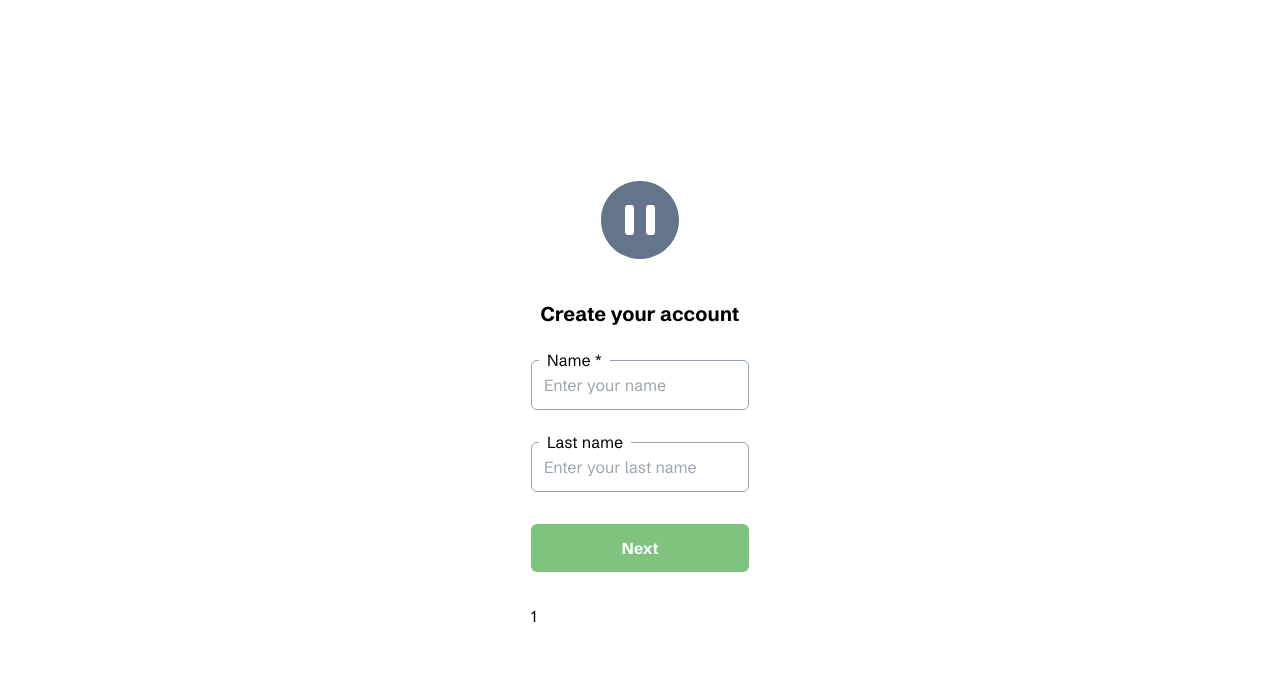
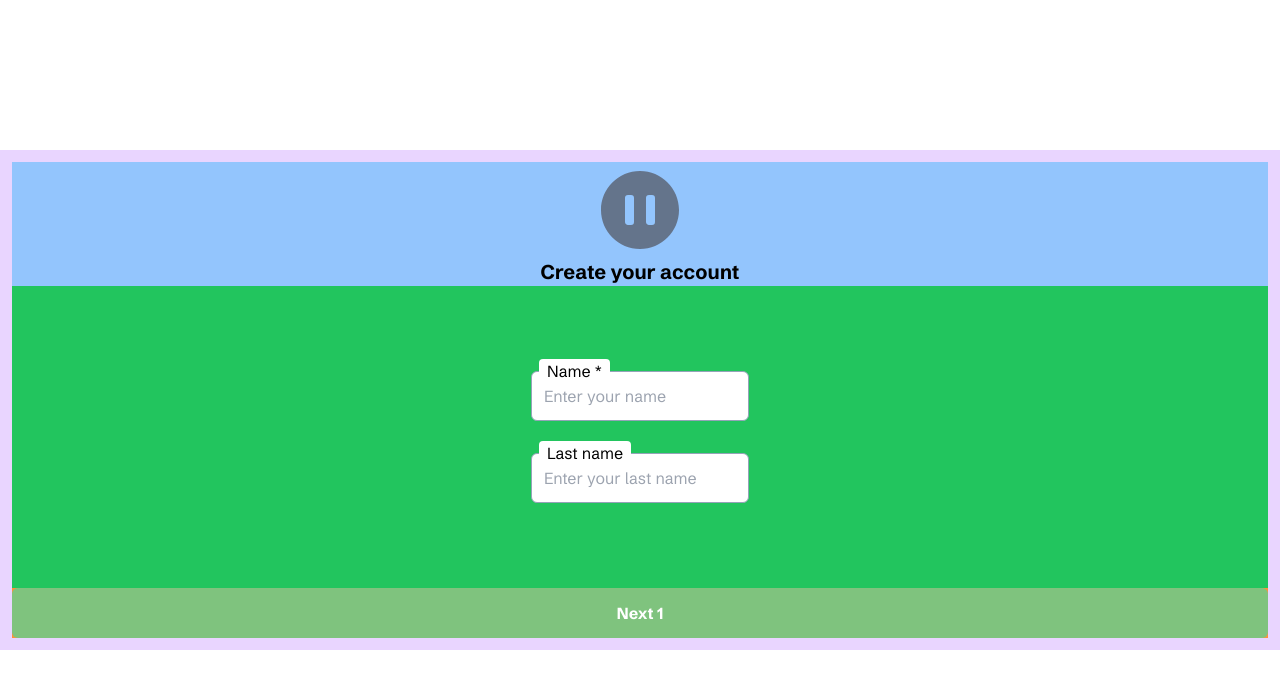
Before and after one commit to joaquincodigo/recipemanager, a Next.js app: page /register in a window 1280 px wide. Shown: the top 688 px of the page. Built offline with nearby package versions, Linux system fonts and the light colour scheme; no server answers.

Commit message:
Creating fixed positions for parts of the form and making only the form inputs dynamic

```diff
--- a/app/(auth-pages)/register/page.js
+++ b/app/(auth-pages)/register/page.js
@@ -27,15 +27,19 @@ export default function RegisterPage() {
   };
 
   return (
-    <form className="p-3 flex flex-col gap-y-8" autoComplete="off">
-      {/* +-+-+-+-+-+-+-+-+-+-+-+-+-+-+-+-+-+-*/}
-      {/* TODO: ADD LOGO AFTER YOU FINISH IT  */}
-      {/* +-+-+-+-+-+-+-+-+-+-+-+-+-+-+-+-+-+-*/}
+    <form
+      className="bg-purple-200 h-[500px] w-full p-3 flex flex-col"
+      autoComplete="off"
+    >
+      {/* +-+-+-+-+-+-+-+-+-+-+- HEADING  +-+-+-+-+-+-+-+-+-+-+-+-+*/}
+      <div className="bg-blue-300 flex-2">
         <PauseCircleIcon className="h-24 w-24 text-slate-500 mx-auto" />
+        <h1 className="text-xl text-center font-bold">Create your account</h1>
+      </div>
 
-      {/* HEADING */}
-      <h1 className="text-xl text-center font-bold">Create your account</h1>
-
+      {/* +-+-+-+-+-+-+-+-+-+-+- PAGE 1 +-+-+-+-+-+-+-+-+-+-+-+-+*/}
+      <div className="flex flex-col justify-center items-center gap-y-8 flex-[6] bg-green-500">
+        {/* PAGE 1 */}
         {currentPage === 1 && (
           <>
             {/* NAME */}
@@ -56,7 +60,6 @@ export default function RegisterPage() {
                 required
               />
             </div>
-
             {/* LASTNAME */}
             <div className="relative">
               <label
@@ -77,70 +80,13 @@ export default function RegisterPage() {
           </>
         )}
 
-      {currentPage === 2 && (
-        <>
-          {/* MAIL */}
-          <div className="relative">
-            <label
-              className="absolute left-2 -top-3 px-2 z-10 rounded bg-white"
-              htmlFor="mail"
-            >
-              Mail *
-            </label>
-            <input
-              className="bg-white p-3 rounded-md border border-slate-400 focus:outline-none focus:ring-2 focus:ring-[#7FC37E]"
-              placeholder="Enter your mail"
-              type="email"
-              id="email"
-              name="email"
-              autoComplete="new-mail"
-            />
-          </div>
-        </>
-      )}
+        {currentPage === 2 && <></>}
 
-      {currentPage === 3 && (
-        <>
-          {/* PASSWORD */}
-          <div className="relative">
-            <label
-              className="absolute left-2 -top-3 px-2 z-10 rounded bg-white"
-              htmlFor="password"
-            >
-              Password *
-            </label>
-            <input
-              className="bg-white p-3 rounded-md border border-slate-400 focus:outline-none focus:ring-2 focus:ring-[#7FC37E]"
-              placeholder="Enter your mail"
-              type="password"
-              id="password"
-              name="password"
-              autoComplete="new-password"
-            />
+        {currentPage === 3 && <></>}
       </div>
 
-          {/* PASSWORD VERIFICATIOn */}
-          <div className="relative">
-            <label
-              className="absolute left-2 -top-3 px-2 z-10 rounded bg-white"
-              htmlFor="password-verification"
-            >
-              Password Verification *
-            </label>
-            <input
-              className="bg-white p-3 rounded-md border border-slate-400 focus:outline-none focus:ring-2 focus:ring-[#7FC37E]"
-              placeholder="Re-enter your password"
-              type="password"
-              id="password-verfication"
-              name="password-verification"
-              autoComplete="password-verification"
-            />
-          </div>
-        </>
-      )}
-
-      {/* REGISTER BUTTON */}
-      <div className="flex gap-x-3">
+      {/* +-+-+-+-+-+-+-+-+-+-+- FORM BUTTONS +-+-+-+-+-+-+-+-+-+-+-+-+*/}
+      <div className="flex gap-x-3 flex-1 bg-orange-400">
         {currentPage != 1 && (
           <button
             onClick={handleBack}
@@ -154,13 +100,113 @@ export default function RegisterPage() {
           onClick={handleNext}
           className="p-3 flex-[2] text-white font-bold rounded-md bg-[#7FC37E]"
         >
-          Next
+          Next {currentPage}
         </button>
       </div>
-
-      {/* TESTING TESTING TESTING  TESTING  TESTING  TESTING  TESTING  */}
-      {currentPage}
-      {/* TESTING TESTING TESTING  TESTING  TESTING  TESTING  TESTING  */}
     </form>
   );
 }
+
+// {/* +-+-+-+-+-+-+-+-+-+-+- PAGE 1 +-+-+-+-+-+-+-+-+-+-+-+-+*/}
+// {currentPage === 1 && (
+//     {/* NAME */}
+//     <div className="relative">
+//       <label
+//         className="absolute left-2 -top-3 px-2 z-10 rounded bg-white"
+//         htmlFor="name"
+//       >
+//         Name *
+//       </label>
+//       <input
+//         className="bg-white p-3 rounded-md border  border-slate-400 focus:outline-none focus:ring-2 focus:ring-[#7FC37E]"
+//         placeholder="Enter your name"
+//         type="text"
+//         id="name"
+//         name="name"
+//         autoComplete="off"
+//         required
+//       />
+//     </div>
+
+//     {/* LASTNAME */}
+//     <div className="relative">
+//       <label
+//         className="absolute left-2 -top-3 px-2 z-10 rounded bg-white"
+//         htmlFor="lastname"
+//       >
+//         Last name
+//       </label>
+//       <input
+//         className="bg-white p-3 rounded-md border border-slate-400 focus:outline-none focus:ring-2 focus:ring-[#7FC37E]"
+//         placeholder="Enter your last name"
+//         type="text"
+//         id="lastname"
+//         name="lastname"
+//         autoComplete="off"
+//       />
+//     </div>
+// )}
+//
+//   {/* +-+-+-+-+-+-+-+-+-+-+- PAGE 2 +-+-+-+-+-+-+-+-+-+-+-+-+*/}
+//   {currentPage === 2 && (
+//     <>
+//       {/* MAIL */}
+//       <div className="relative">
+//         <label
+//           className="absolute left-2 -top-3 px-2 z-10 rounded bg-white"
+//           htmlFor="mail"
+//         >
+//           Mail *
+//         </label>
+//         <input
+//           className="bg-white p-3 rounded-md border border-slate-400 focus:outline-none focus:ring-2 focus:ring-[#7FC37E]"
+//           placeholder="Enter your mail"
+//           type="email"
+//           id="email"
+//           name="email"
+//           autoComplete="new-mail"
+//         />
+//       </div>
+//     </>
+//   )}
+
+//   {/* +-+-+-+-+-+-+-+-+-+-+- PAGE 3 +-+-+-+-+-+-+-+-+-+-+-+-+*/}
+//   {currentPage === 3 && (
+//     <>
+//       {/* PASSWORD */}
+//       <div className="relative">
+//         <label
+//           className="absolute left-2 -top-3 px-2 z-10 rounded bg-white"
+//           htmlFor="password"
+//         >
+//           Password *
+//         </label>
+//         <input
+//           className="bg-white p-3 rounded-md border border-slate-400 focus:outline-none focus:ring-2 focus:ring-[#7FC37E]"
+//           placeholder="Enter your mail"
+//           type="password"
+//           id="password"
+//           name="password"
+//           autoComplete="new-password"
+//         />
+//       </div>
+
+//       {/* PASSWORD VERIFICATIOn */}
+//       <div className="relative">
+//         <label
+//           className="absolute left-2 -top-3 px-2 z-10 rounded bg-white"
+//           htmlFor="password-verification"
+//         >
+//           Password Verification *
+//         </label>
+//         <input
+//           className="bg-white p-3 rounded-md border border-slate-400 focus:outline-none focus:ring-2 focus:ring-[#7FC37E]"
+//           placeholder="Re-enter your password"
+//           type="password"
+//           id="password-verfication"
+//           name="password-verification"
+//           autoComplete="password-verification"
+//         />
+//       </div>
+//     </>
+//   )}
```
Lines whose indentation alone changed are shown as unchanged.
